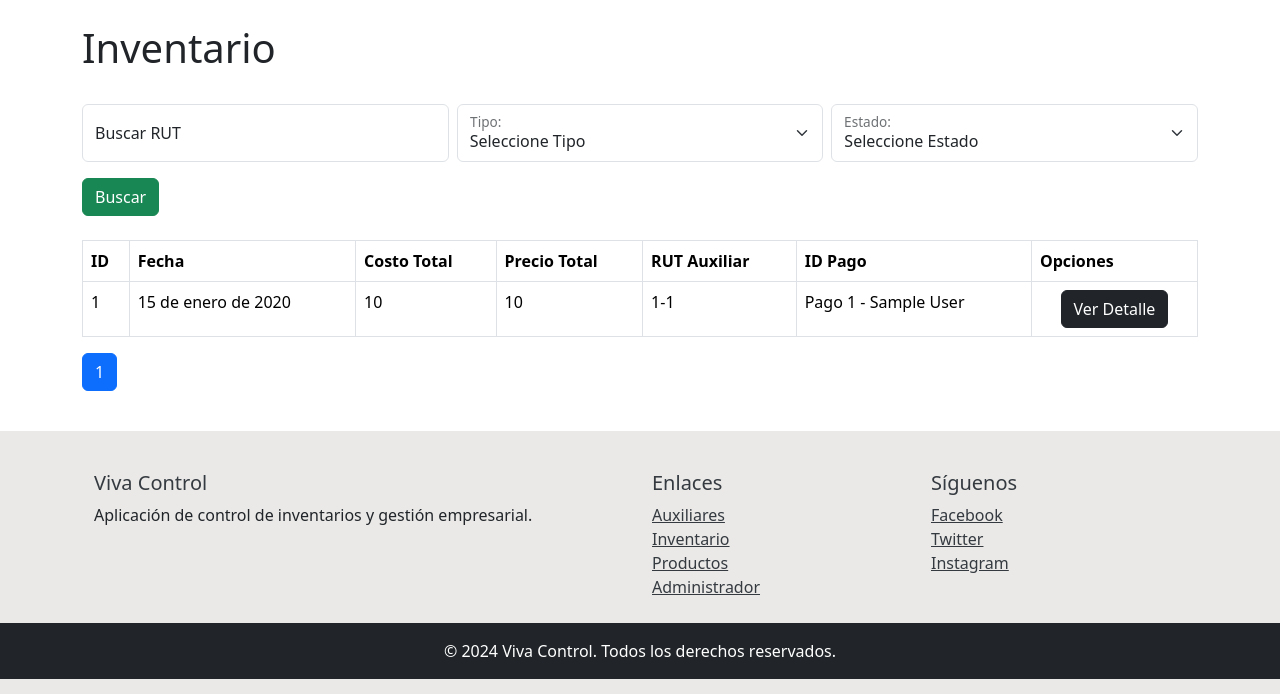
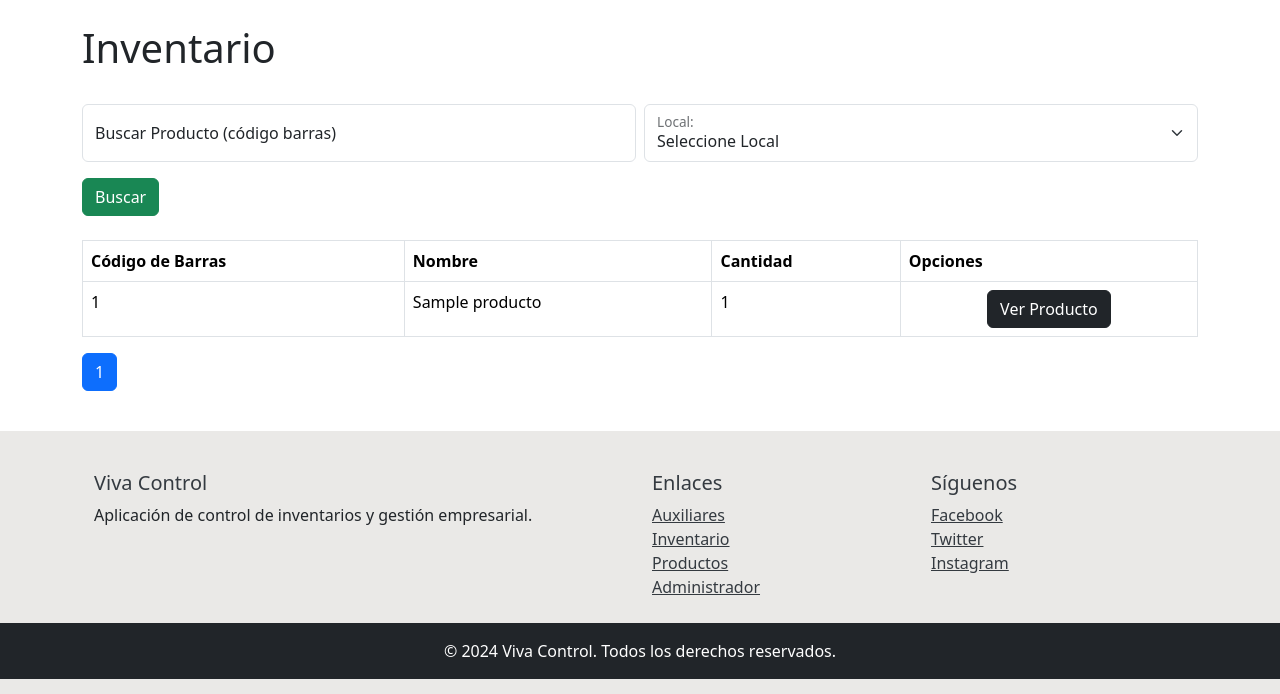
Before and after one commit to elrichardby11/VivaControl-Web, a Django app: page /inventario/ in a window 1280 px wide. Shown: the part 56-750 px from the top of the page. Run offline with Django 5.2, Linux system fonts and the light colour scheme; a user stored in the database is signed in; tables that the repository leaves empty hold one stand-in row (values such as "Sample post"); some libraries are stand-ins or nearby versions.

Commit message:
inventario works

```diff
--- a/inventario/templates/inventario.html
+++ b/inventario/templates/inventario.html
@@ -1,7 +1,7 @@
 {% extends 'base.html' %}
 
 {% block title %}
-Inventario - Viva Control
+row - Viva Control
 {% endblock %}
 
 {% block content %}
@@ -14,29 +14,18 @@ Inventario - Viva Control
             <div class="col-md">
                 <div class="form-floating">
                     <input type="text" class="form-control" id="search" name="search" placeholder="12345678" value="{{ search_query }}">
-                    <label for="search">Buscar RUT</label>
+                    <label for="search">Buscar Producto (código barras)</label>
                 </div>
             </div>
             <div class="col-md">
                 <div class="form-floating">
-                    <select class="form-select" id="tipo" name="tipo" aria-label="Floating label select example">
-                        <option value="">Seleccione Tipo</option>
-                        {% for tipo in tipos %}
-                        <option value="{{ tipo.id }}" {% if tipo_query == tipo.id|stringformat:"s" %}selected{% endif %}>{{ tipo.nombre }}</option>
+                    <select class="form-select" id="local" name="local" aria-label="Floating label select example">
+                        <option value="">Seleccione Local</option>
+                        {% for local in locales %}
+                        <option value="{{ local.id_sucursal }}" {% if local_query == local.id_sucursal|stringformat:"s" %}selected{% endif %}>{{ local.id_sucursal }} - {{ local.direccion }}</option>
                         {% endfor %}
                     </select>
-                    <label for="tipo">Tipo:</label>
-                </div>
-            </div>
-            <div class="col-md">
-                <div class="form-floating">
-                    <select class="form-select" id="estado" name="estado" aria-label="Floating label select example">
-                        <option value="">Seleccione Estado</option>
-                        {% for estado in estados %}
-                        <option value="{{ estado.id }}" {% if estado_query == estado.id|stringformat:"s" %}selected{% endif %}>{{ estado.nombre }}</option>
-                        {% endfor %}
-                    </select>
-                    <label for="estado">Estado:</label>
+                    <label for="local">Local:</label>
                 </div>
             </div>
         </div>
@@ -48,25 +37,19 @@ Inventario - Viva Control
     <table class="table table-bordered">
         <thead>
             <tr>
-                <th>ID</th>
-                <th>Fecha</th>
-                <th>Costo Total</th>
-                <th>Precio Total</th>
-                <th>RUT Auxiliar</th>
-                <th>ID Pago</th>
+                <th>Código de Barras</th>
+                <th>Nombre</th>
+                <th>Cantidad</th>
                 <th>Opciones</th>
             </tr>
         </thead>
         <tbody>
-            {% for inventario in page_obj %}
+            {% for row in page_obj %}
             <tr>
-                <td>{{ inventario.id }}</td>
-                <td>{{ inventario.fecha }}</td>
-                <td>{{ inventario.coste_total }}</td>
-                <td>{{ inventario.precio_total }}</td>
-                <td>{{ inventario.auxiliar.rut_auxiliar }}-{{ inventario.auxiliar.dv }}</td>
-                <td>{{ inventario.pago }}</td>
-                <td class="text-center"><a href="detalle/{{ inventario.id }}" class="btn btn-dark btn-md">Ver Detalle</a> </td>
+                <td>{{ row.id_producto.id_producto }}</td>
+                <td>{{ row.id_producto.nombre }}</td>
+                <td>{{ row.cantidad }}</td>
+                <td class="text-center"><a href="" class="btn btn-dark btn-md">Ver Producto</a> </td>
             </tr>
             {% endfor %}
         </tbody>
--- a/inventario/views.py
+++ b/inventario/views.py
@@ -1,6 +1,8 @@
 from django.shortcuts import render
 from django.contrib.auth.decorators import login_required
-from .models import CStateMovimiento, DetalleMovimiento, Movimiento, TipoMovimiento
+
+from administrador.models import Sucursal
+from .models import CStateMovimiento, DetalleMovimiento, Movimiento, SucursalProducto, TipoMovimiento
 from django.core.paginator import Paginator
 
 @login_required
@@ -51,34 +53,27 @@ def inventory_list(request):
 
     # Capturando los parámetros de busqueda
     search_query = request.GET.get('search', '')
-    tipo_query = request.GET.get('tipo', '')
-    estado_query = request.GET.get('estado', '')
+    local_query = request.GET.get('local', '')
 
-    movimientos = Movimiento.objects.all()
+    inventarios = SucursalProducto.objects.all()
 
     if search_query:
-        movimientos = movimientos.filter(auxiliar__rut_auxiliar__contains = search_query)
+        inventarios = inventarios.filter(id_producto__id_producto__contains = search_query)
 
-    if tipo_query:
-        movimientos = movimientos.filter(tipo_movimiento = tipo_query)
+    if local_query:
+        inventarios = inventarios.filter(id_sucursal = local_query)
 
-    if estado_query:
-        movimientos = movimientos.filter(cstate_movimiento = estado_query)
-
-    paginator = Paginator(movimientos, 10)  # Mostrar 5 elementos por página
+    paginator = Paginator(inventarios, 10)  # Mostrar 5 elementos por página
     page_number = request.GET.get('page')
     page_obj = paginator.get_page(page_number)
 
-    tipos = TipoMovimiento.objects.all()
-    estados = CStateMovimiento.objects.all()
+    locales = Sucursal.objects.all()
 
     context = {
         'page_obj': page_obj,
-        'tipos': tipos,
-        'estados': estados,
+        'locales': locales,
         'search_query': search_query,
-        'tipo_query': tipo_query,
-        'estado_query': estado_query,
+        'local_query': local_query,
     }
 
     return render(request, 'inventario.html', context)
```
